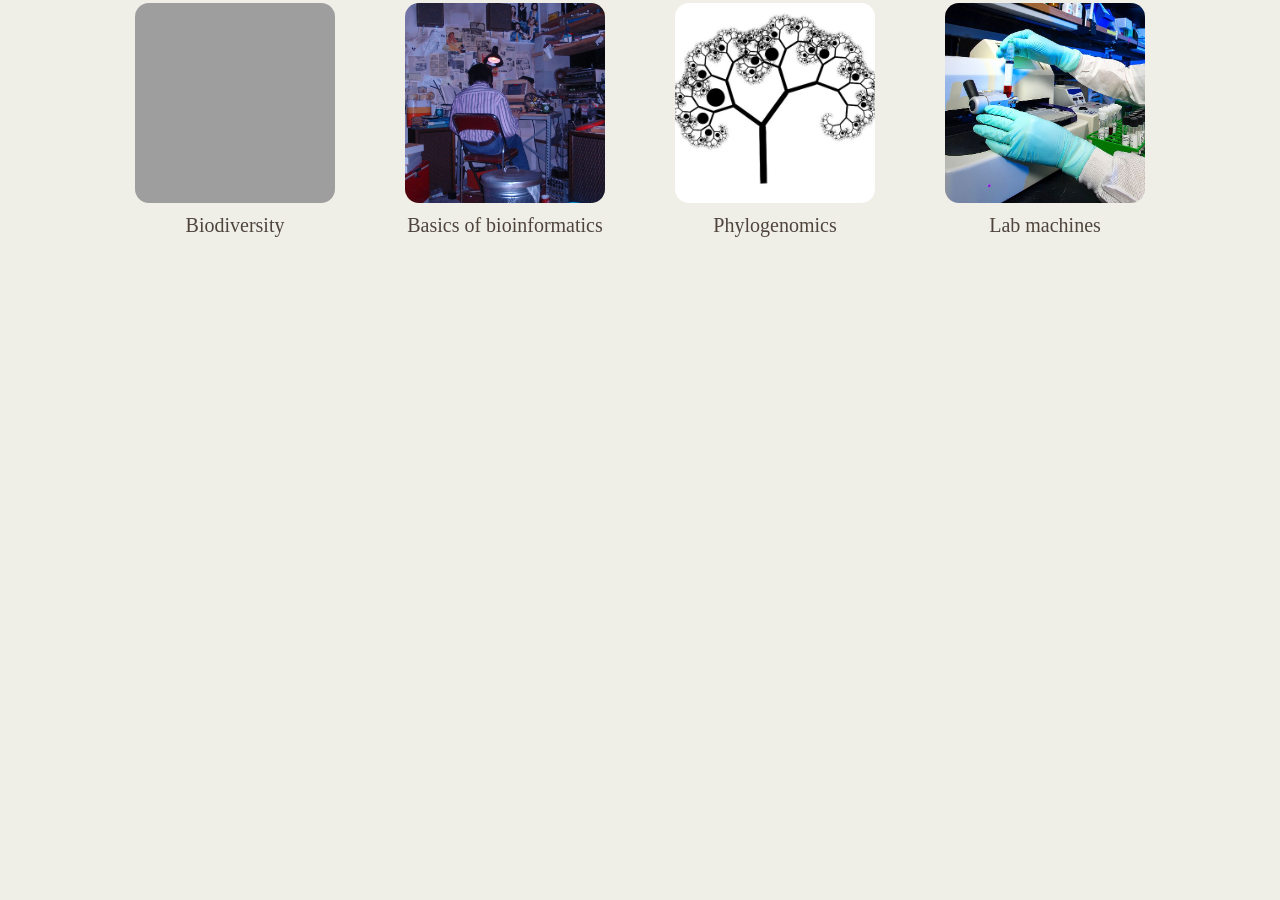
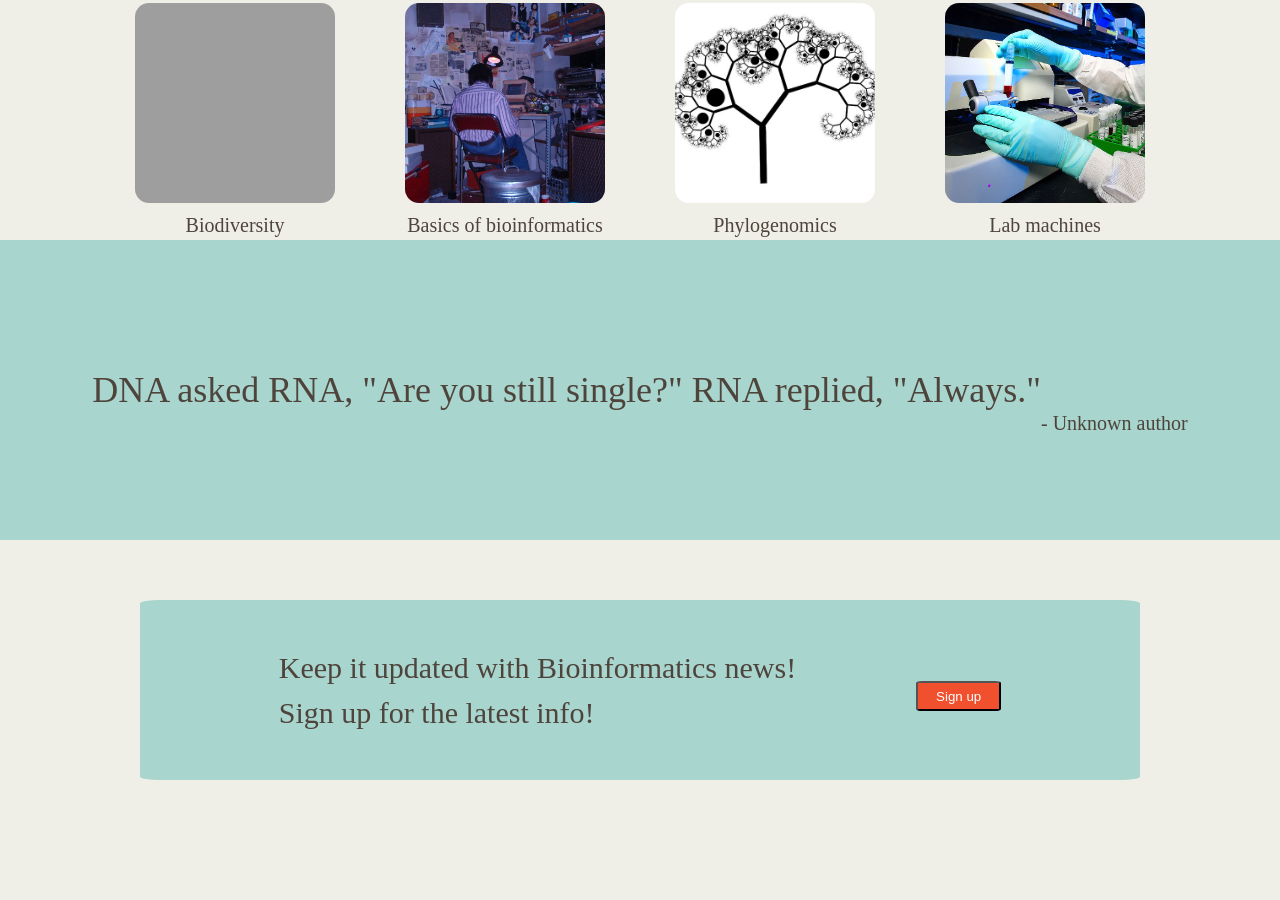
Before and after one commit to MaturaFilip/landing-page-bioinfo, a plain HTML site: page index.html in a window 1280 px wide. Shown: the part 491-1391 px from the top of the page. Before the commit the page ends 800 px from the top, so only its background shows below. Drawn offline with Linux system fonts and the light colour scheme; grey boxes are pictures that could not be loaded.

Commit message:
quote and sign up section added

```diff
--- a/index.html
+++ b/index.html
@@ -64,5 +64,22 @@
         </div>
     </article>
 
+    <article class="quote">
+        <p class="quote-text">DNA asked RNA, "Are you still single?" RNA replied, "Always."</p>
+        <p class="quote-author">- Unknown author</p>
+    </article>
+
+    <article class="news">
+        <div class="news-box">
+        <div class="text-news">
+        <div class="ad">Keep it updated with Bioinformatics news!</div>
+        <div class="sign">Sign up for the latest info!</div>
+        </div>
+        <div class="news-button">
+            <button>Sign up</button>
+        </div>
+        </div>
+    </article>
+
 </body>
 </html>
--- a/styles.css
+++ b/styles.css
@@ -133,3 +133,60 @@ ul {
     font-size: 20px;
     font-weight: 500;
 }
+
+
+/* quote ------------------------- */
+
+.quote {
+    background-color: #a8d5cd;
+    height: 300px;
+    display: flex;
+    align-items: center;
+    justify-content: center;
+
+}
+
+.quote .quote-text {
+    font-size: 36px;
+    font: light italic;
+}
+
+.quote .quote-author {
+    padding-top: 65px;
+    font-size: 20px;
+}
+
+/* NEWS - UPDATES --------------------------- */
+
+.news {
+    height: 300px;
+
+}
+
+.news .news-box {
+    display: flex;
+    font-size: 30px;
+    height: 180px;
+    width: 1000px;
+    align-items: center;
+    gap: 120px;
+    justify-content: center;
+    margin-left: auto;
+    margin-right: auto;
+    margin-top: 60px;
+    border-radius:2%;
+    background-color: #a8d5cd;
+}
+
+.news button {
+    width: 85px;
+    height: 30px;
+    border-radius: 7%;
+    color: #fff;
+    background-color: rgb(241, 80, 47);
+}
+
+.news button:hover {
+    color: #fff;
+    background-color: #4e443c;
+}
```
